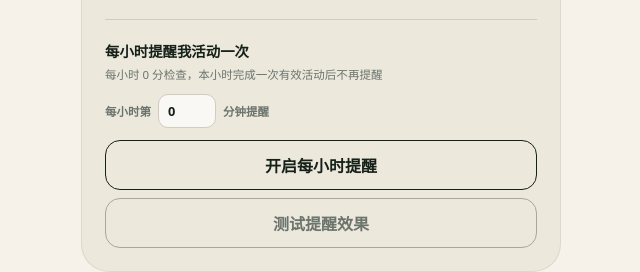
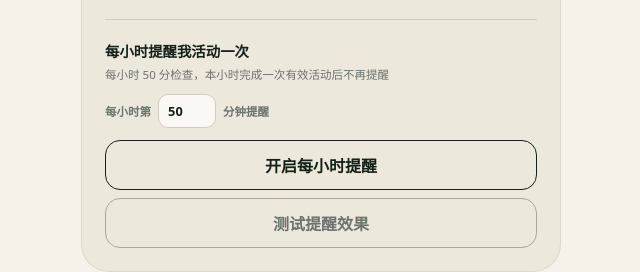
Before and after one commit to achievingKoala/Moment-count, a plain HTML site: page index.html in a window 1280 px wide. Shown: the part 1227-1499 px from the top of the page, 319-959 px from the left. Drawn offline with Linux system fonts and the light colour scheme.

Commit message:
fix per hour bug

```diff
--- a/index.html
+++ b/index.html
@@ -685,7 +685,9 @@ h2 { margin-bottom: 0; font-size: 1.3rem; letter-spacing: -0.025em; }
   }
 
   function readHourlyReminderMinute() {
-    const value = Number(localStorage.getItem(HOURLY_REMINDER_MINUTE_KEY));
+    const savedValue = localStorage.getItem(HOURLY_REMINDER_MINUTE_KEY);
+    if (savedValue === null || savedValue.trim() === "") return DEFAULT_HOURLY_REMINDER_MINUTE;
+    const value = Number(savedValue);
     if (!Number.isInteger(value) || value < 0 || value > 59) return DEFAULT_HOURLY_REMINDER_MINUTE;
     return value;
   }
```
